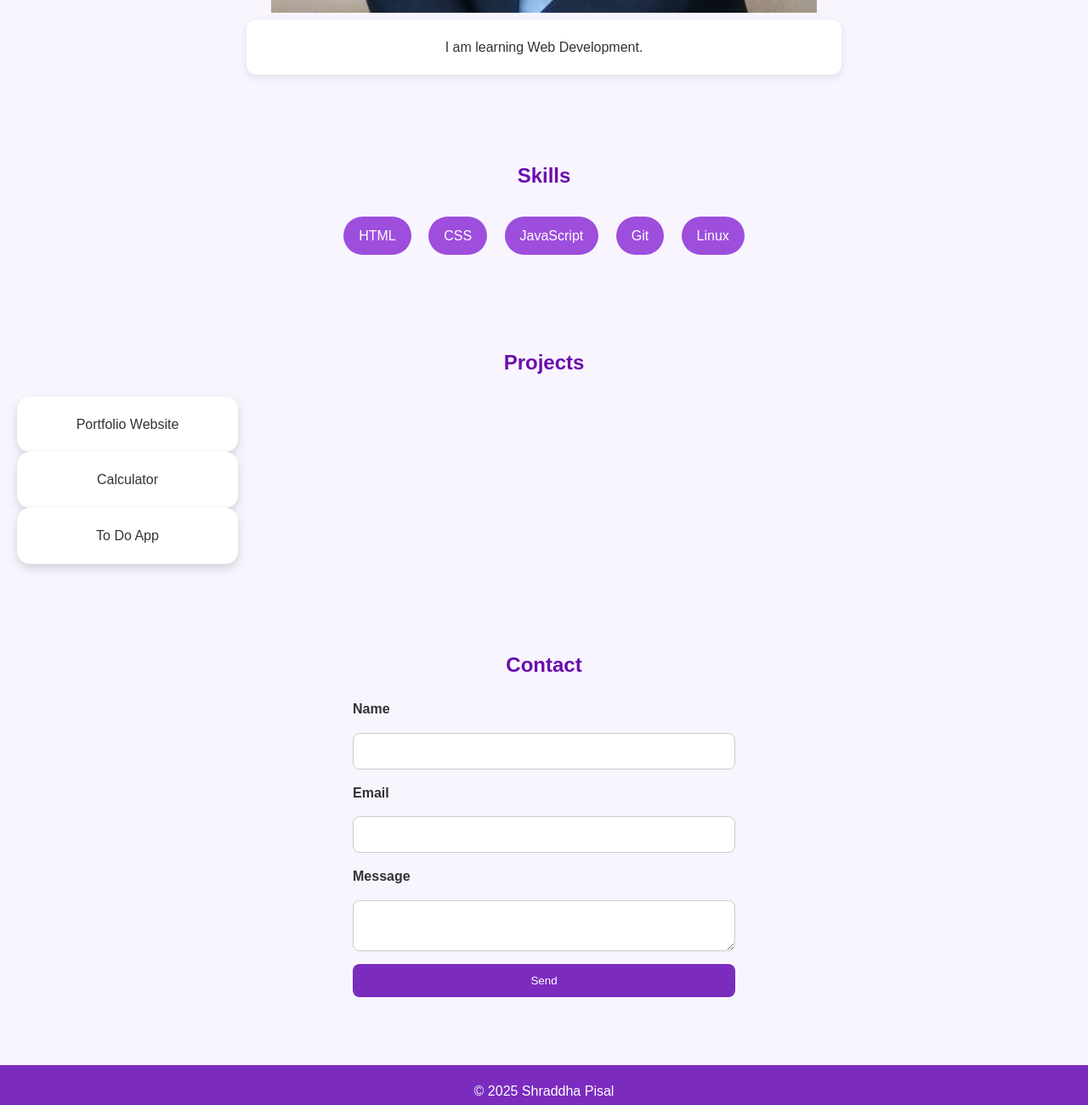
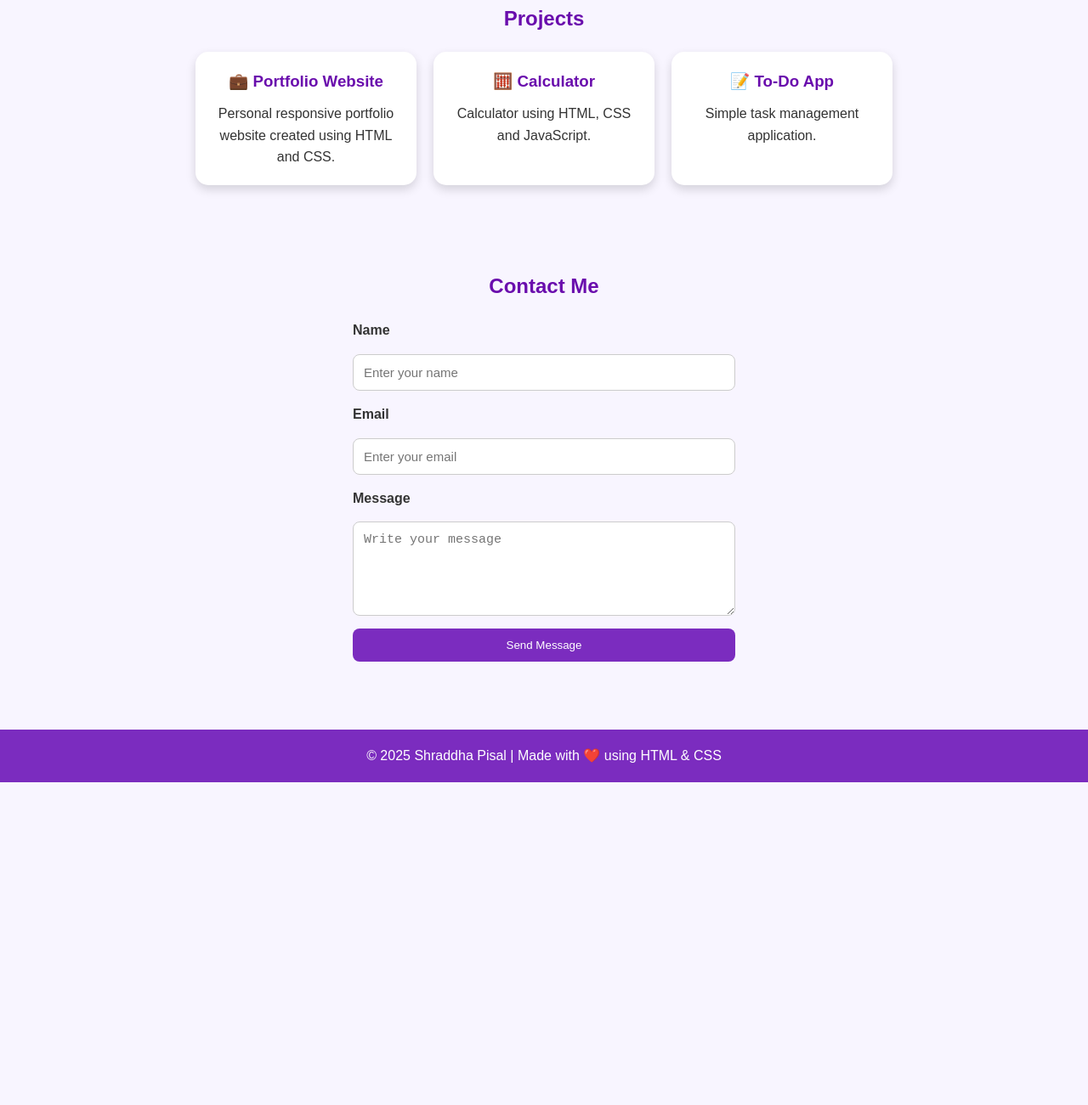
Before and after one commit to ShradhaPisal/portfolio, a plain HTML site: page index.html in a window 1280 px wide. Shown: the part 1080-2381 px from the top of the page at 85% size. After the commit the page ends 2001 px from the top, so only its background shows below. Drawn offline with Linux system fonts and the light colour scheme.

Commit message:
update portfolio code

```diff
--- a/index.html
+++ b/index.html
@@ -1,139 +1,115 @@
 <!DOCTYPE html>
 <html lang="en">
+
 <head>
-
     <meta charset="UTF-8">
     <meta name="viewport" content="width=device-width, initial-scale=1.0">
 
     <title>Shraddha Portfolio</title>
 
-<meta name="description"
-content="Personal Portfolio Website">
-
-<meta property="og:title"
-content="Shraddha Portfolio">
-
-<meta property="og:description"
-content="Web Developer Portfolio">
+    <meta name="description" content="Personal Portfolio Website of Shraddha Pisal">
+    <meta property="og:title" content="Shraddha Portfolio">
+    <meta property="og:description" content="Frontend Web Developer Portfolio">
 
     <link rel="icon" href="favicon.ico">
-
-<link rel="stylesheet"
-href="style.css">
-
+    <link rel="stylesheet" href="style.css">
 </head>
 
 <body>
 
+    <!-- Header -->
     <header>
-
         <h1>Shraddha Portfolio</h1>
 
         <nav>
+            <a href="#about">About</a>
+            <a href="#skills">Skills</a>
+            <a href="#projects">Projects</a>
+            <a href="#contact">Contact</a>
+        </nav>
+    </header>
 
-<a href="#about">About</a>
+    <!-- Hero Section -->
+    <section class="hero">
 
-<a href="#skills">Skills</a>
+        <img src="student.jpeg" alt="Shraddha Profile" loading="lazy">
 
-<a href="#projects">Projects</a>
+        <h2>Hello, I'm Shraddha 👋</h2>
 
-<a href="#contact">Contact</a>
+        <p>Frontend Web Developer</p>
 
-</nav>
+        <a href="#contact">
+            <button type="button">Contact Me</button>
+        </a>
 
-</header>
+    </section>
 
     <main>
 
+        <!-- About -->
         <section id="about">
-
             <h2>About Me</h2>
 
-<img
-src="student.jpeg"
-alt="Shraddha Profile"
-loading="lazy">
-
             <p>
-I am learning Web Development.
+                I am passionate about Web Development and currently learning
+                HTML, CSS, JavaScript, Git and Linux. I enjoy building
+                responsive, accessible and user-friendly websites.
             </p>
-
         </section>
 
+        <!-- Skills -->
         <section id="skills">
-
-<h2>Skills</h2>
+            <h2>My Skills</h2>
 
             <ul>
-
                 <li>HTML</li>
-
                 <li>CSS</li>
-
                 <li>JavaScript</li>
-
                 <li>Git</li>
-
                 <li>Linux</li>
-
             </ul>
-
         </section>
 
+        <!-- Projects -->
         <section id="projects">
-
             <h2>Projects</h2>
 
+            <div class="projects">
+
                 <div class="card">
-Portfolio Website
+                    <h3>💼 Portfolio Website</h3>
+                    <p>Personal responsive portfolio website created using HTML and CSS.</p>
                 </div>
 
                 <div class="card">
-Calculator
+                    <h3>🧮 Calculator</h3>
+                    <p>Calculator using HTML, CSS and JavaScript.</p>
                 </div>
 
                 <div class="card">
-To Do App
+                    <h3>📝 To-Do App</h3>
+                    <p>Simple task management application.</p>
                 </div>
 
+            </div>
         </section>
 
+        <!-- Contact -->
         <section id="contact">
-
-<h2>Contact</h2>
+            <h2>Contact Me</h2>
 
             <form>
 
-<label for="name">
-Name
-</label>
+                <label for="name">Name</label>
+                <input type="text" id="name" placeholder="Enter your name" required>
 
-<input
-id="name"
-type="text"
-required>
+                <label for="email">Email</label>
+                <input type="email" id="email" placeholder="Enter your email" required>
 
-<label for="email">
-Email
-</label>
+                <label for="msg">Message</label>
+                <textarea id="msg" rows="5" placeholder="Write your message"></textarea>
 
-<input
-id="email"
-type="email"
-required>
-
-<label for="msg">
-Message
-</label>
-
-<textarea
-id="msg">
-</textarea>
-
-<button
-aria-label="Send Message">
-Send
-</button>
+                <button type="submit">Send Message</button>
 
             </form>
 
@@ -141,12 +117,9 @@ Send
 
     </main>
 
+    <!-- Footer -->
     <footer>
-
-<p>
-© 2025 Shraddha Pisal
-</p>
-
+        <p>© 2025 Shraddha Pisal | Made with ❤️ using HTML & CSS</p>
     </footer>
 
 </body>
--- a/style.css
+++ b/style.css
@@ -1,251 +1,242 @@
-*{
-    margin:0;
-    padding:0;
-    box-sizing:border-box;
+* {
+    margin: 0;
+    padding: 0;
+    box-sizing: border-box;
 }
 
-html{
-    scroll-behavior:smooth;
+html {
+    scroll-behavior: smooth;
 }
 
-body{
-    font-family:Arial,sans-serif;
-    background:#f8f5ff;
-    color:#333;
-    line-height:1.6;
+body {
+    font-family: Arial, sans-serif;
+    background: #f8f5ff;
+    color: #333;
+    line-height: 1.6;
 }
 
 /* Header */
-
-header{
-    background:linear-gradient(135deg,#7b2cbf,#9d4edd);
-    color:white;
-    text-align:center;
-    padding:20px;
-    position:sticky;
-    top:0;
-    z-index:100;
+header {
+    background: linear-gradient(135deg, #7b2cbf, #9d4edd);
+    color: white;
+    text-align: center;
+    padding: 20px;
+    position: sticky;
+    top: 0;
+    z-index: 100;
 }
 
-header h1{
-    margin-bottom:10px;
-    font-size:32px;
+header h1 {
+    margin-bottom: 10px;
+    font-size: 32px;
 }
 
-nav{
-    margin-top:10px;
+nav {
+    margin-top: 10px;
 }
 
-nav a{
-    color:white;
-    text-decoration:none;
-    margin:0 15px;
-    font-weight:bold;
-    transition:.3s;
+nav a {
+    color: white;
+    text-decoration: none;
+    margin: 0 15px;
+    font-weight: bold;
+    transition: 0.3s;
 }
 
-nav a:hover{
-    color:#ffe066;
+nav a:hover {
+    color: #ffe066;
 }
 
 /* Hero Section */
-
-.hero{
-    background:#efe7ff;
-    text-align:center;
-    padding:50px 20px;
+.hero {
+    background: #efe7ff;
+    text-align: center;
+    padding: 50px 20px;
 }
 
-.hero img{
-    width:150px;
-    height:150px;
-    border-radius:50%;
-    object-fit:cover;
-    border:5px solid #9d4edd;
-    box-shadow:0 5px 15px rgba(0,0,0,.2);
+.hero img {
+    width: 150px;
+    height: 150px;
+    border-radius: 50%;
+    object-fit: cover;
+    border: 5px solid #9d4edd;
+    box-shadow: 0 5px 15px rgba(0, 0, 0, 0.2);
 }
 
-.hero h2{
-    margin-top:20px;
-    color:#6a0dad;
-    font-size:34px;
+.hero h2 {
+    margin-top: 20px;
+    color: #6a0dad;
+    font-size: 34px;
 }
 
-.hero p{
-    color:#555;
-    margin:10px 0 20px;
+.hero p {
+    color: #555;
+    margin: 10px 0 20px;
 }
 
-.hero button{
-    background:#7b2cbf;
-    color:white;
-    padding:12px 25px;
-    border:none;
-    border-radius:25px;
-    cursor:pointer;
-    transition:.3s;
+.hero button {
+    background: #7b2cbf;
+    color: white;
+    padding: 12px 25px;
+    border: none;
+    border-radius: 25px;
+    cursor: pointer;
+    transition: 0.3s;
 }
 
-.hero button:hover{
-    background:#5a189a;
+.hero button:hover {
+    background: #5a189a;
 }
 
 /* Sections */
-
-section{
-    padding:50px 20px;
-    text-align:center;
+section {
+    padding: 50px 20px;
+    text-align: center;
 }
 
-section h2{
-    color:#6a0dad;
-    margin-bottom:20px;
+section h2 {
+    color: #6a0dad;
+    margin-bottom: 20px;
 }
 
 /* About */
-
-#about p{
-    max-width:700px;
-    margin:auto;
-    background:white;
-    padding:20px;
-    border-radius:12px;
-    box-shadow:0 3px 10px rgba(0,0,0,.1);
+#about p {
+    max-width: 700px;
+    margin: auto;
+    background: white;
+    padding: 20px;
+    border-radius: 12px;
+    box-shadow: 0 3px 10px rgba(0, 0, 0, 0.1);
 }
 
 /* Skills */
-
-ul{
-    list-style:none;
+ul {
+    list-style: none;
 }
 
-ul li{
-    display:inline-block;
-    background:#9d4edd;
-    color:white;
-    padding:10px 18px;
-    margin:8px;
-    border-radius:25px;
-    transition:.3s;
+ul li {
+    display: inline-block;
+    background: #9d4edd;
+    color: white;
+    padding: 10px 18px;
+    margin: 8px;
+    border-radius: 25px;
+    transition: 0.3s;
 }
 
-ul li:hover{
-    background:#6a0dad;
-    transform:scale(1.05);
+ul li:hover {
+    background: #6a0dad;
+    transform: scale(1.05);
 }
 
 /* Projects */
-
-.projects{
-    display:flex;
-    justify-content:center;
-    gap:20px;
-    flex-wrap:wrap;
+.projects {
+    display: flex;
+    justify-content: center;
+    gap: 20px;
+    flex-wrap: wrap;
 }
 
-.card{
-    background:white;
-    width:260px;
-    padding:20px;
-    border-radius:15px;
-    box-shadow:0 5px 12px rgba(0,0,0,.15);
-    transition:.3s;
+.card {
+    background: white;
+    width: 260px;
+    padding: 20px;
+    border-radius: 15px;
+    box-shadow: 0 5px 12px rgba(0, 0, 0, 0.15);
+    transition: 0.3s;
 }
 
-.card:hover{
-    transform:translateY(-8px);
-    box-shadow:0 10px 20px rgba(0,0,0,.2);
+.card:hover {
+    transform: translateY(-8px);
+    box-shadow: 0 10px 20px rgba(0, 0, 0, 0.2);
 }
 
-.card h3{
-    color:#6a0dad;
-    margin-bottom:10px;
+.card h3 {
+    color: #6a0dad;
+    margin-bottom: 10px;
 }
 
 /* Contact */
-
-form{
-    max-width:450px;
-    margin:auto;
-    display:flex;
-    flex-direction:column;
-    gap:15px;
+form {
+    max-width: 450px;
+    margin: auto;
+    display: flex;
+    flex-direction: column;
+    gap: 15px;
 }
 
-label{
-    text-align:left;
-    font-weight:bold;
+label {
+    text-align: left;
+    font-weight: bold;
 }
 
 input,
-textarea{
-    padding:12px;
-    border:1px solid #ccc;
-    border-radius:8px;
-    font-size:15px;
+textarea {
+    padding: 12px;
+    border: 1px solid #ccc;
+    border-radius: 8px;
+    font-size: 15px;
 }
 
 input:focus,
-textarea:focus{
-    outline:none;
-    border-color:#9d4edd;
+textarea:focus {
+    outline: none;
+    border-color: #9d4edd;
 }
 
-form button{
-    background:#7b2cbf;
-    color:white;
-    border:none;
-    padding:12px;
-    border-radius:8px;
-    cursor:pointer;
-    transition:.3s;
+form button {
+    background: #7b2cbf;
+    color: white;
+    border: none;
+    padding: 12px;
+    border-radius: 8px;
+    cursor: pointer;
+    transition: 0.3s;
 }
 
-form button:hover{
-    background:#5a189a;
+form button:hover {
+    background: #5a189a;
 }
 
 /* Footer */
-
-footer{
-    background:#7b2cbf;
-    color:white;
-    text-align:center;
-    padding:18px;
-    margin-top:30px;
+footer {
+    background: #7b2cbf;
+    color: white;
+    text-align: center;
+    padding: 18px;
+    margin-top: 30px;
 }
 
 /* Responsive */
+@media (max-width: 768px) {
 
-@media(max-width:768px){
-
-    nav{
-        display:flex;
-        flex-direction:column;
-        gap:10px;
+    nav {
+        display: flex;
+        flex-direction: column;
+        gap: 10px;
     }
 
-    .hero h2{
-        font-size:28px;
+    .hero h2 {
+        font-size: 28px;
     }
 
-    .hero img{
-        width:120px;
-        height:120px;
+    .hero img {
+        width: 120px;
+        height: 120px;
     }
 
-    .projects{
-        flex-direction:column;
-        align-items:center;
+    .projects {
+        flex-direction: column;
+        align-items: center;
     }
 
-    .card{
-        width:90%;
+    .card {
+        width: 90%;
     }
 
-    ul li{
-        display:block;
-        width:180px;
-        margin:10px auto;
+    ul li {
+        display: block;
+        width: 180px;
+        margin: 10px auto;
     }
 }
```
Lines whose indentation alone changed are shown as unchanged.
